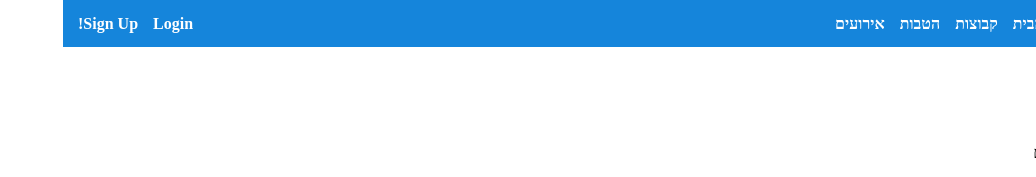
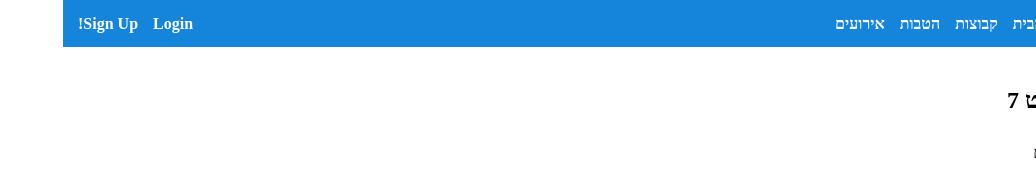
Before and after one commit to Yevgenio/student-7-client, an Angular app: page /home in a window 1280 px wide. Shown: the top 177 px of the page, without its empty margins (244-1280 px from the left). Built offline with nearby package versions, Linux system fonts and the light colour scheme.

Commit message:
layout trim

```diff
--- a/src/app/components/home/home.component.html
+++ b/src/app/components/home/home.component.html
@@ -1,5 +1,5 @@
 <section class="intro">
-    <h1>Welcome to Student 7</h1>
+    <h1>ברוכים הבאים לאתר של סטודנט 7</h1>
 </section>
 
 <section>
--- a/src/app/components/layout/layout.component.css
+++ b/src/app/components/layout/layout.component.css
@@ -12,6 +12,10 @@
   justify-content: space-between;
   align-items: center;
   flex-wrap: wrap;
+}
+
+.header a {
+  text-decoration: none;
 }
 
 .header .title-container {
--- a/src/app/components/layout/layout.component.html
+++ b/src/app/components/layout/layout.component.html
@@ -2,7 +2,7 @@
   <!-- Header Section -->
   <header class="header">
     <div class="title-container">
-      <h1>סטודנט 7</h1>
+      <h1><a routerLink="/">סטודנט 7</a></h1>
     </div>
     <nav class="nav-buttons">
       <!-- Right-aligned buttons -->
```
